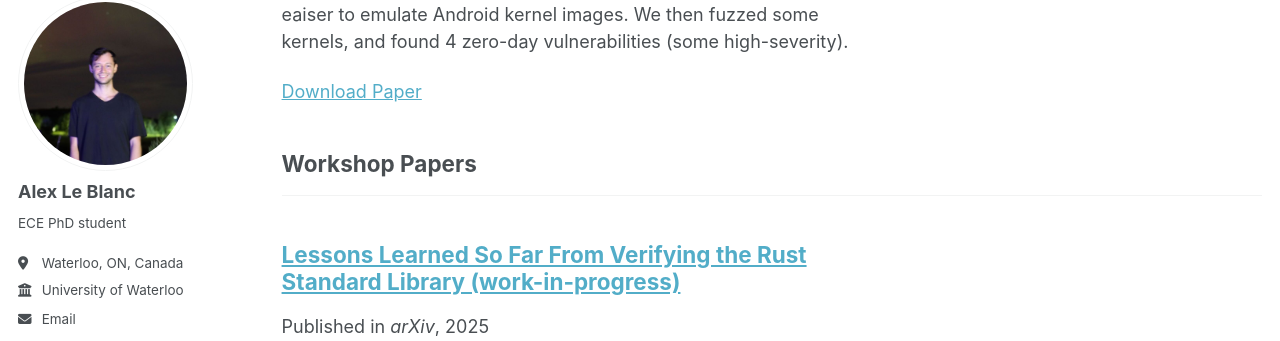
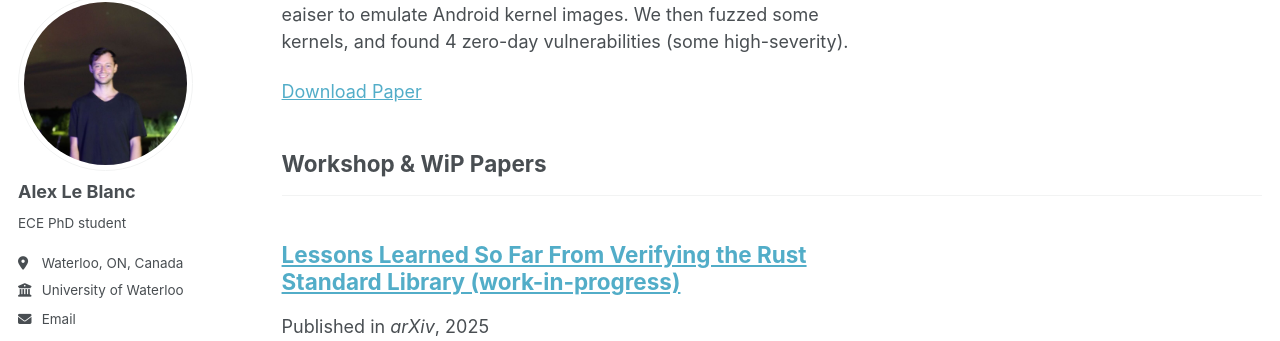
Before and after one commit to AlexLB99/AlexLB99.github.io, a Jekyll site: the page built from _pages/publications.html, in a window 1280 px wide and 900 px high, scrolled down 336 px. Shown: the part 110-451 px from the top of the window. Built offline with Jekyll 4.4.1, drawn with Linux system fonts in a browser that asks for light colours.

Commit message:
heading change

```diff
--- a/_config.yml
+++ b/_config.yml
@@ -82,7 +82,7 @@ publication_category:
   conferences:
     title: 'Conference Papers'
   workshops:
-    title: 'Workshop Papers'
+    title: 'Workshop & WiP Papers'
 
 # Site Settings
 teaser                   :  # filename of teaser fallback teaser image placed in /images/, .e.g. "500x300.png"
```
